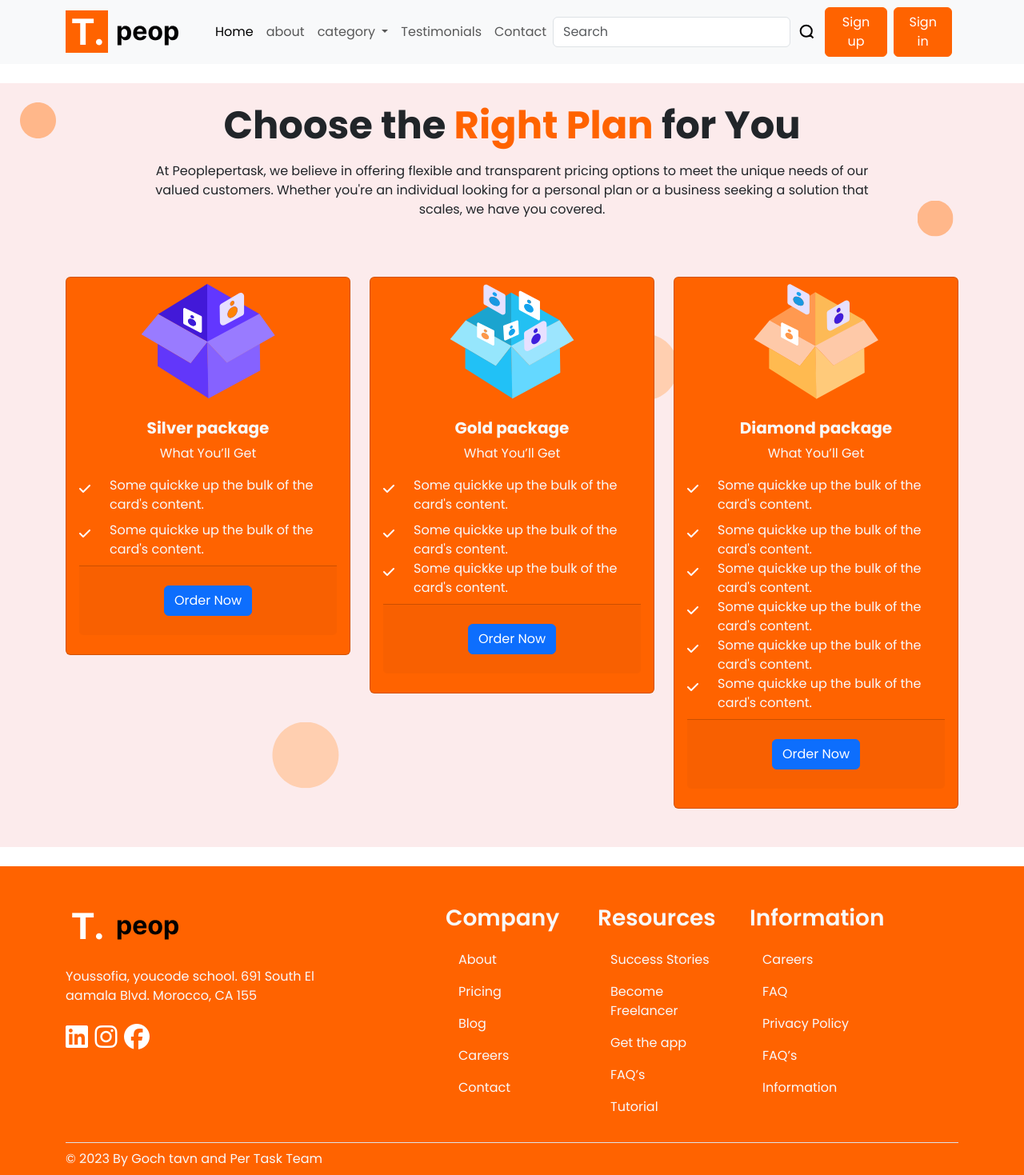
After one commit to YFakihi/PeoplePerTask, a PHP site: page /project/pages/pack.html in a window 1280 px wide. The commit adds this page. Shown: the whole page at 80% size. Run offline with PHP 8.4, Linux system fonts and the light colour scheme; some libraries are stand-ins or nearby versions.

Commit message:
added pricing page

```diff
--- a/project/pages/css/style.css
+++ b/project/pages/css/style.css
@@ -230,3 +230,6 @@
   animation: slide-animate2 20s  infinite;
   animation-delay: 3s;
 }
+.card-pricing-color{
+  background-color: var(--primaryorange);
+}
--- /dev/null
+++ b/project/pages/pack.html
@@ -0,0 +1,303 @@
+<!doctype html>
+<html lang="en">
+
+<head>
+  <meta charset="utf-8">
+  <meta name="viewport" content="width=device-width, initial-scale=1">
+  <title>People per task</title>
+
+  <!-- style links -->
+  <link rel="stylesheet" href="https://cdn.jsdelivr.net/npm/bootstrap@5.3.2/dist/css/bootstrap.min.css">
+  <link rel="stylesheet" href="css/style.css">
+  <link rel="stylesheet" href="https://cdnjs.cloudflare.com/ajax/libs/font-awesome/6.4.2/css/all.min.css">
+  <!-- animation links -->
+  <link href="https://unpkg.com/aos@2.3.1/dist/aos.css" rel="stylesheet">
+  <!-- link for icons -->
+  <script src="https://kit.fontawesome.com/6cd9388e68.js" crossorigin="anonymous"></script>
+    <!-- animation -->
+    <link href="https://unpkg.com/aos@2.3.1/dist/aos.css" rel="stylesheet">
+</head>
+
+<body>
+
+  <!-- Navbar -->
+  <nav class="navbar navbar-expand-lg bg-body-tertiary navbar-postion">
+    <div class="container">
+      <a class="navbar-brand" href="#"><img src="images/M.png" alt="logo"></a>
+      <button class="navbar-toggler" type="button" data-bs-toggle="collapse" data-bs-target="#navbarSupportedContent"
+        aria-controls="navbarSupportedContent" aria-expanded="false" aria-label="Toggle navigation">
+        <span class="navbar-toggler-icon"></span>
+      </button>
+      <div class="collapse navbar-collapse" id="navbarSupportedContent">
+        <ul class="navbar-nav me-auto mb-2 mb-lg-0">
+          <li class="nav-item">
+            <a class="nav-link active"  href="index.html">Home</a>
+          </li>
+          <li class="nav-item">
+            <a class="nav-link" href="about.html">about</a>
+          </li>
+          <li class="nav-item dropdown">
+            <a class="nav-link dropdown-toggle" href="#" role="button" data-bs-toggle="dropdown" aria-expanded="false">
+              category
+            </a>
+            <ul class="dropdown-menu">
+              <li><a class="dropdown-item" href="recherch.html">Ui/Ux</a></li>
+              <li><a class="dropdown-item" href="recherch.html">content writing</a></li>
+              <li><a class="dropdown-item" href="recherch.html">video editing</a></li>
+              <li><a class="dropdown-item" href="recherch.html">Ui/Ux</a></li>
+              <li><a class="dropdown-item" href="recherch.html">content writing</a></li>
+              <li><a class="dropdown-item" href="recherch.html">video editing</a></li>
+            </ul>
+          </li>
+          <li class="nav-item">
+            <a class="nav-link" href="index.html#testimonials-key" >Testimonials</a>
+          </li>
+          <li class="nav-item">
+            <a class="nav-link" href="contact.html">Contact</a>
+          </li>
+        </ul>
+        <!--  -->
+        <form class="d-flex input-group w-auto">
+          <input type="search" class="form-control rounded" placeholder="Search" aria-label="Search"
+            aria-describedby="search-addon" />
+          <span class="input-group-text border-0" id="search-addon">
+            <img src="images/searchicon.svg" alt="">
+          </span>
+        </form>
+
+
+        <a class="btn btn-primary me-2 sign-style-color" href="#" role="button">Sign up</a>
+        <a class="btn btn-primary me-2 sign-style-color" href="#" role="button">Sign in</a>
+      </div>
+    </div>
+  </nav>
+  <section class="section-famous-freelancers my-4 py-4">
+    <div class="container position-relative" >
+      <img src="./images/Circle2.svg"  id="circles-animation1" alt="flower" class=" position-absolute end-0 bottom-0 ">
+      <img src="./images/Circle2.svg" id="circles-animation2" alt="flower" class=" position-absolute end-0 bottom-10 ">
+      <img src="./images/Circle4.svg" id="circles-animation3" alt="flower" class=" position-absolute end-0 top-10 ">
+      <img src="./images/Circle4.svg" id="circles-animation4" alt="flower" class=" position-absolute end-100 top-10 ">
+      <div class="row z-index-modifier">
+        <div class="col-12">
+          <div class="row text-center justify-content-center" >
+            <h2 class="display-5 fw-bold mb-3 z-index-modifier">Choose the  <span class="text-half-orange-effect z-index-modifier">Right Plan </span>for You
+            </h2>
+            <div class="text-hero-p col-10 z-index-modifier">
+            <p class="pe-lg-10 mb-5">At Peoplepertask, we believe in offering flexible and transparent pricing options to meet the unique needs of our valued customers. Whether you're an individual looking for a personal plan or a business seeking a solution that scales, we have you covered.</p>
+            </div>
+          </div>
+        </div>
+      </div>
+      <div class="row z-index-modifier">
+        <div class=" col-lg-4 col-md-6 col-12 my-4 d-flex flex-column align-items-center ">
+            <div class="card card-pricing-color" style="max-width: 23rem;">
+              <img class="my-2 " src="images/box1.svg" alt="lahcen" style="height: 9rem; ">
+              <div class="card-body " >
+                <div class="card-head">
+                  <h5 class="card-title fw-bold text-center text-light">Silver package</h5>
+                </div>
+
+                  <p class="text-center text-light">What You’ll Get</p>
+                  <div class="d-flex align-items-start">
+                      <i class="fa-solid fa-check pt-2" style="color: #ffffff;"></i>
+                      <p class="card-text text-light px-4 pb-2">Some quickke up the bulk of the card's content.</p>
+                  </div>
+                  <div class="d-flex align-items-start">
+                      <i class="fa-solid fa-check pt-2 pb-2" style="color: #ffffff;"></i>
+                      <p class="card-text text-light px-4">Some quickke up the bulk of the card's content.</p>
+                  </div>
+
+
+                    <div class="card-footer my-2">
+                      <div>
+                        <div class="row project-num my-2 d-flex justify-content-between">
+                          <div class="hero-button d-flex justify-content-center my-2">
+                              <a class="btn btn-primary" href="#">Order Now</a>
+                            </div>
+
+                        </div>
+                      </div>
+                    </div>
+              </div>
+            </div>
+          </div>
+          <div class=" col-lg-4 col-md-6 col-12 my-4 d-flex flex-column align-items-center ">
+            <div class="card card-pricing-color" style="max-width: 23rem;">
+              <img class="my-2 " src="images/box3.svg" alt="lahcen" style="height: 9rem; ">
+              <div class="card-body " >
+                <div class="card-head">
+                  <h5 class="card-title fw-bold text-center text-light">Gold package</h5>
+                </div>
+
+                  <p class="text-center text-light">What You’ll Get</p>
+                  <div class="d-flex align-items-start">
+                      <i class="fa-solid fa-check pt-2" style="color: #ffffff;"></i>
+                      <p class="card-text text-light px-4 pb-2">Some quickke up the bulk of the card's content.</p>
+                  </div>
+                  <div class="d-flex align-items-start">
+                      <i class="fa-solid fa-check pt-2 pb-2" style="color: #ffffff;"></i>
+                      <p class="card-text text-light px-4">Some quickke up the bulk of the card's content.</p>
+                  </div>
+                  <div class="d-flex align-items-start">
+                      <i class="fa-solid fa-check pt-2 pb-2" style="color: #ffffff;"></i>
+                      <p class="card-text text-light px-4">Some quickke up the bulk of the card's content.</p>
+                  </div>
+
+                    <div class="card-footer my-2">
+                      <div>
+                        <div class="row project-num my-2 d-flex justify-content-between">
+                          <div class="hero-button d-flex justify-content-center my-2">
+                              <a class="btn btn-primary" href="#">Order Now</a>
+                            </div>
+
+                        </div>
+                      </div>
+                    </div>
+              </div>
+            </div>
+          </div>
+          <div class=" col-lg-4 col-md-6 col-12 my-4 d-flex flex-column align-items-center ">
+            <div class="card card-pricing-color" style="max-width: 23rem;">
+              <img class="my-2 " src="images/box2.svg" alt="lahcen" style="height: 9rem; ">
+              <div class="card-body " >
+                <div class="card-head">
+                  <h5 class="card-title fw-bold text-center text-light">Diamond package</h5>
+                </div>
+
+                  <p class="text-center text-light">What You’ll Get</p>
+                  <div class="d-flex align-items-start">
+                      <i class="fa-solid fa-check pt-2" style="color: #ffffff;"></i>
+                      <p class="card-text text-light px-4 pb-2">Some quickke up the bulk of the card's content.</p>
+                  </div>
+                  <div class="d-flex align-items-start">
+                      <i class="fa-solid fa-check pt-2 pb-2" style="color: #ffffff;"></i>
+                      <p class="card-text text-light px-4">Some quickke up the bulk of the card's content.</p>
+                  </div>
+                  <div class="d-flex align-items-start">
+                    <i class="fa-solid fa-check pt-2 pb-2" style="color: #ffffff;"></i>
+                    <p class="card-text text-light px-4">Some quickke up the bulk of the card's content.</p>
+                </div>
+                <div class="d-flex align-items-start">
+                    <i class="fa-solid fa-check pt-2 pb-2" style="color: #ffffff;"></i>
+                    <p class="card-text text-light px-4">Some quickke up the bulk of the card's content.</p>
+                </div>
+                <div class="d-flex align-items-start">
+                    <i class="fa-solid fa-check pt-2 pb-2" style="color: #ffffff;"></i>
+                    <p class="card-text text-light px-4">Some quickke up the bulk of the card's content.</p>
+                </div>
+                <div class="d-flex align-items-start">
+                    <i class="fa-solid fa-check pt-2 pb-2" style="color: #ffffff;"></i>
+                    <p class="card-text text-light px-4">Some quickke up the bulk of the card's content.</p>
+                </div>
+
+
+                    <div class="card-footer my-2">
+                      <div>
+                        <div class="row project-num my-2 d-flex justify-content-between">
+                          <div class="hero-button d-flex justify-content-center my-2">
+                              <a class="btn btn-primary" href="#">Order Now</a>
+                            </div>
+
+                        </div>
+                      </div>
+                    </div>
+              </div>
+            </div>
+          </div>
+
+
+
+      </div>
+
+    </div>
+
+  </section>
+
+<!-- footer -->
+<footer class="pt-lg-10 pt-5 footer footer-color">
+  <div class="container">
+  <div class="row">
+   <div class="col-lg-4 col-md-6 col-12">
+      <!-- about company -->
+      <div class="mb-4">
+         <img src="images/M.png" alt="" class="logo-inverse ">
+         <div class="mt-4 text-light">
+            <p>Youssofia, youcode school.
+              691 South El aamala Blvd.
+              Morocco, CA 155
+              </p>
+            <!-- social media -->
+            <div class="fs-2">
+              <i class="fa-brands fa-linkedin" style="color: #ffff;"></i>
+              <i class="fa-brands fa-instagram" style="color: #ffff;"></i>
+              <i class="fa-brands fa-facebook" style="color: #ffff;"></i>
+            </div>
+         </div>
+      </div>
+   </div>
+   <div class="offset-lg-1 col-lg-2 col-md-3 col-6">
+      <div class="mb-4">
+         <!-- list -->
+         <h3 class="fw-semibold text-light mb-3">Company</h3>
+         <ul class="list-unstyled nav nav-footer flex-column nav-x-0">
+            <li><a href="#" class="nav-link text-light">About</a></li>
+            <li><a href="#" class="nav-link text-light">Pricing</a></li>
+            <li><a href="#" class="nav-link text-light">Blog</a></li>
+            <li><a href="#" class="nav-link text-light">Careers</a></li>
+            <li><a href="#" class="nav-link text-light">Contact</a></li>
+         </ul>
+      </div>
+   </div>
+   <div class="col-lg-2 col-md-3 col-6">
+    <div class="mb-4">
+       <h3 class="fw-semibold text-light mb-3">Resources</h3>
+       <ul class="list-unstyled nav nav-footer flex-column nav-x-0">
+          <li><a href="#" class="nav-link text-light">Success Stories </a></li>
+          <li><a href="#" class="nav-link text-light">Become Freelancer</a></li>
+          <li><a href="#" class="nav-link text-light">Get the app</a></li>
+          <li><a href="about.html" class="nav-link text-light">FAQ’s</a></li>
+          <li><a href="#" class="nav-link text-light">Tutorial</a></li>
+       </ul>
+    </div>
+ </div>
+ <div class="col-lg-2 col-md-3 col-6">
+  <div class="mb-4">
+     <h3 class="fw-semibold text-light mb-3">Information</h3>
+     <ul class="list-unstyled nav nav-footer flex-column nav-x-0">
+        <li><a href="#" class="nav-link text-light">Careers
+        </a></li>
+        <li><a href="#" class="nav-link text-light">FAQ</a></li>
+        <li><a href="#" class="nav-link text-light">Privacy Policy </a></li>
+        <li><a href="about.html" class="nav-link text-light">FAQ’s</a></li>
+        <li><a href="#" class="nav-link text-light">Information</a></li>
+     </ul>
+  </div>
+</div>
+
+  </div>
+  <div class="row align-items-center g-0 border-top py-2 mt-6">
+   <!-- Desc -->
+   <div class="col-lg-4 col-md-5 col-12">
+      <span class="text-light">
+         ©
+         <span id="copyright" class="text-light">
+            <script>document.getElementById('copyright').appendChild(document.createTextNode(new Date().getFullYear()))</script>
+            <span class="text-light">By Goch tavn and Per Task Team</span>
+         </span>
+
+      </span>
+   </div>
+  </div>
+  </div>
+  </footer>
+  <!-- bootstrap js link -->
+  <script src="https://cdn.jsdelivr.net/npm/bootstrap@5.3.2/dist/js/bootstrap.bundle.min.js"
+    integrity="sha384-C6RzsynM9kWDrMNeT87bh95OGNyZPhcTNXj1NW7RuBCsyN/o0jlpcV8Qyq46cDfL"
+    crossorigin="anonymous"></script>
+
+  <script src="https://unpkg.com/aos@2.3.1/dist/aos.js"></script>
+  <!-- javascript links -->
+  <script src="javascript/main.js"></script>
+</body>
+
+</html>
```
Also changed, not shown: project/pages/about.html (+16 -15 lines), project/pages/index.html (+11 -8 lines), project/pages/images/box1.svg (added), project/pages/images/box2.svg (added), project/pages/images/box3.svg (added), project/pages/images/dad.svg (added), project/pages/images/kala.svg (added), project/pages/images/nahidphoto.svg (added), project/pages/images/nan.svg (added), project/pages/images/nanana.svg (added).
